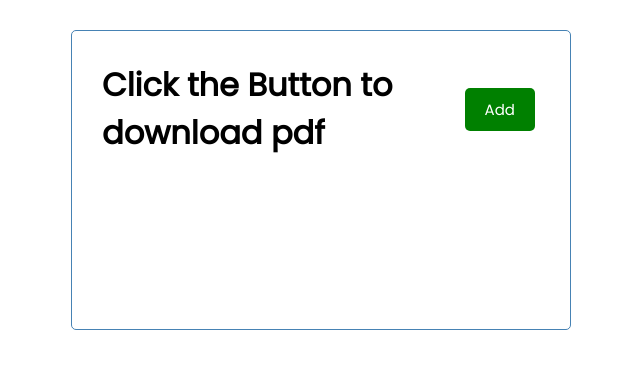
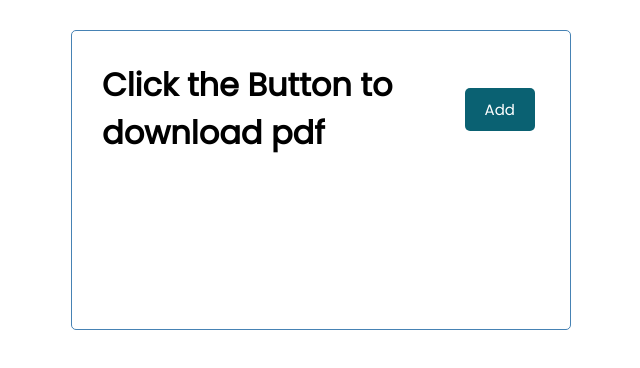
Before and after one commit to amarasalah/buttondownload, an Angular app: page / in a window 1280 px wide. Shown: the top 368 px of the page, without its empty margins (319-959 px from the left). Built offline with nearby package versions, Linux system fonts and the light colour scheme.

Commit message:
button angular

```diff
--- a/src/app/components/header/header.component.html
+++ b/src/app/components/header/header.component.html
@@ -2,5 +2,5 @@
   <h1>{{ title }}</h1>
   <app-button
   *ngIf="hasRoute('/')"
-  color ="{{showAddMenu ? 'red': 'green'}}" text="{{showAddMenu ? 'Close': 'Add'}}" (btnClick)="toggleAddText()" ></app-button>
+  color ="{{showAddMenu ? 'red': '#0a6172'}}" text="{{showAddMenu ? 'Close': 'Add'}}" (btnClick)="toggleAddText()" ></app-button>
 <header>
```
